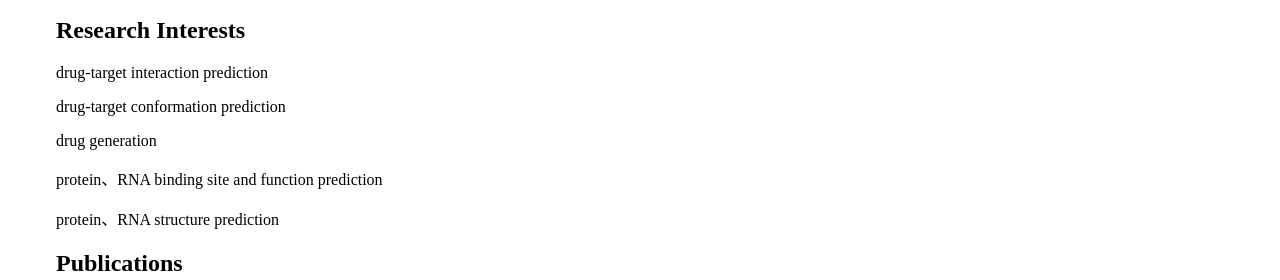
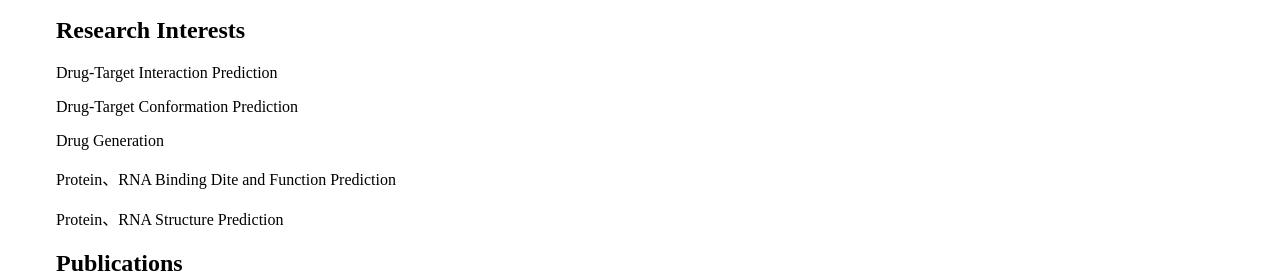
Before and after one commit to KailiWang1/kailiwang1.github.io, a plain HTML site: page index.html in a window 1280 px wide. Shown: the part 462-742 px from the top of the page. Drawn offline with Linux system fonts and the light colour scheme.

Commit message:
Update index.html

```diff
--- a/index.html
+++ b/index.html
@@ -79,11 +79,11 @@
     </section>
     <section>
         <h2>Research Interests</h2>
-        <p>drug-target interaction prediction</p>
-        <p>drug-target conformation prediction</p>
-        <p>drug generation</p>
-        <p>protein、RNA binding site and function prediction</p>
-        <p>protein、RNA structure prediction</p>
+        <p>Drug-Target Interaction Prediction</p>
+        <p>Drug-Target Conformation Prediction</p>
+        <p>Drug Generation</p>
+        <p>Protein、RNA Binding Dite and Function Prediction</p>
+        <p>Protein、RNA Structure Prediction</p>
     </section>
     <section>
         <h2>Publications</h2>
```
